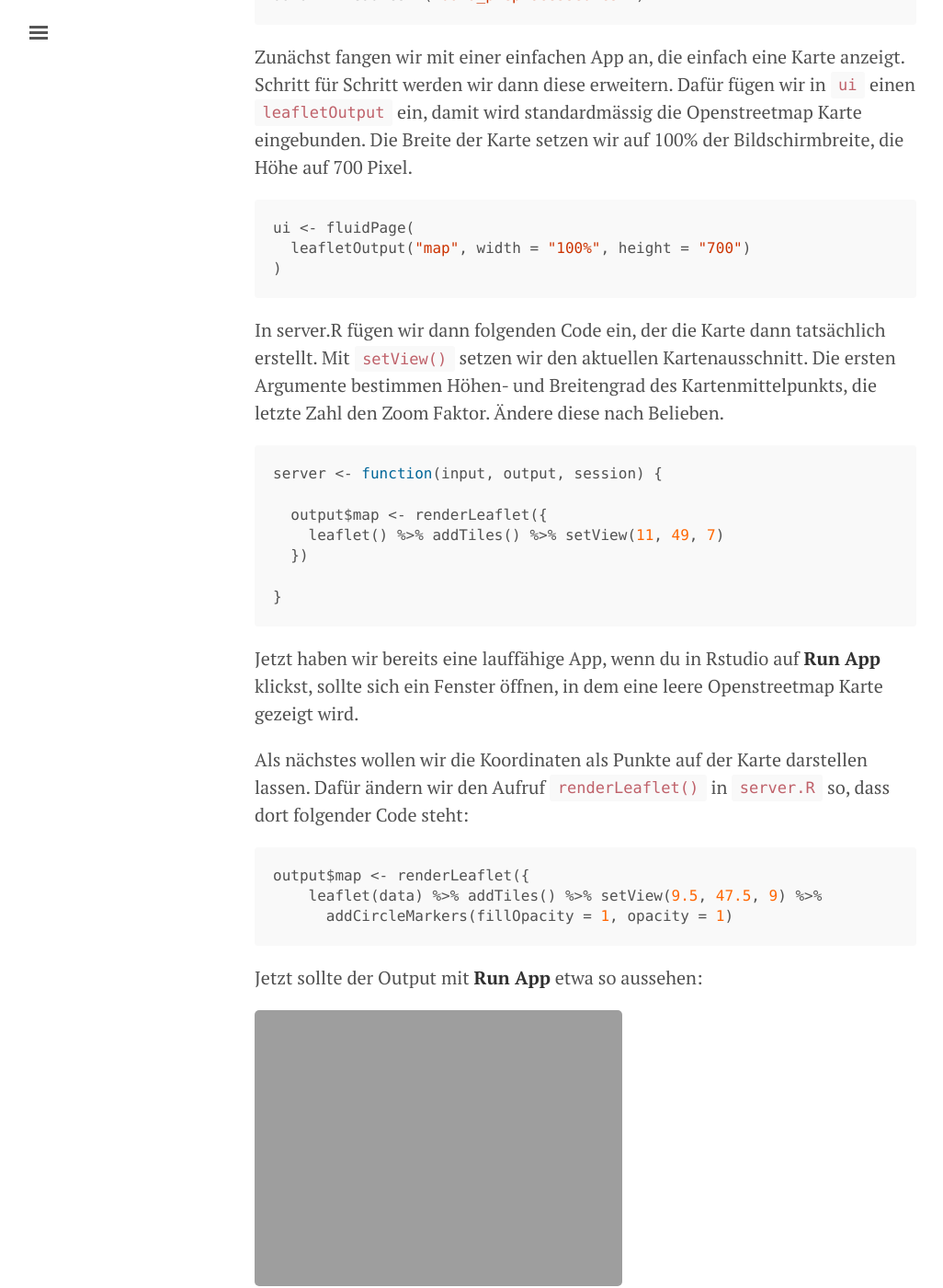
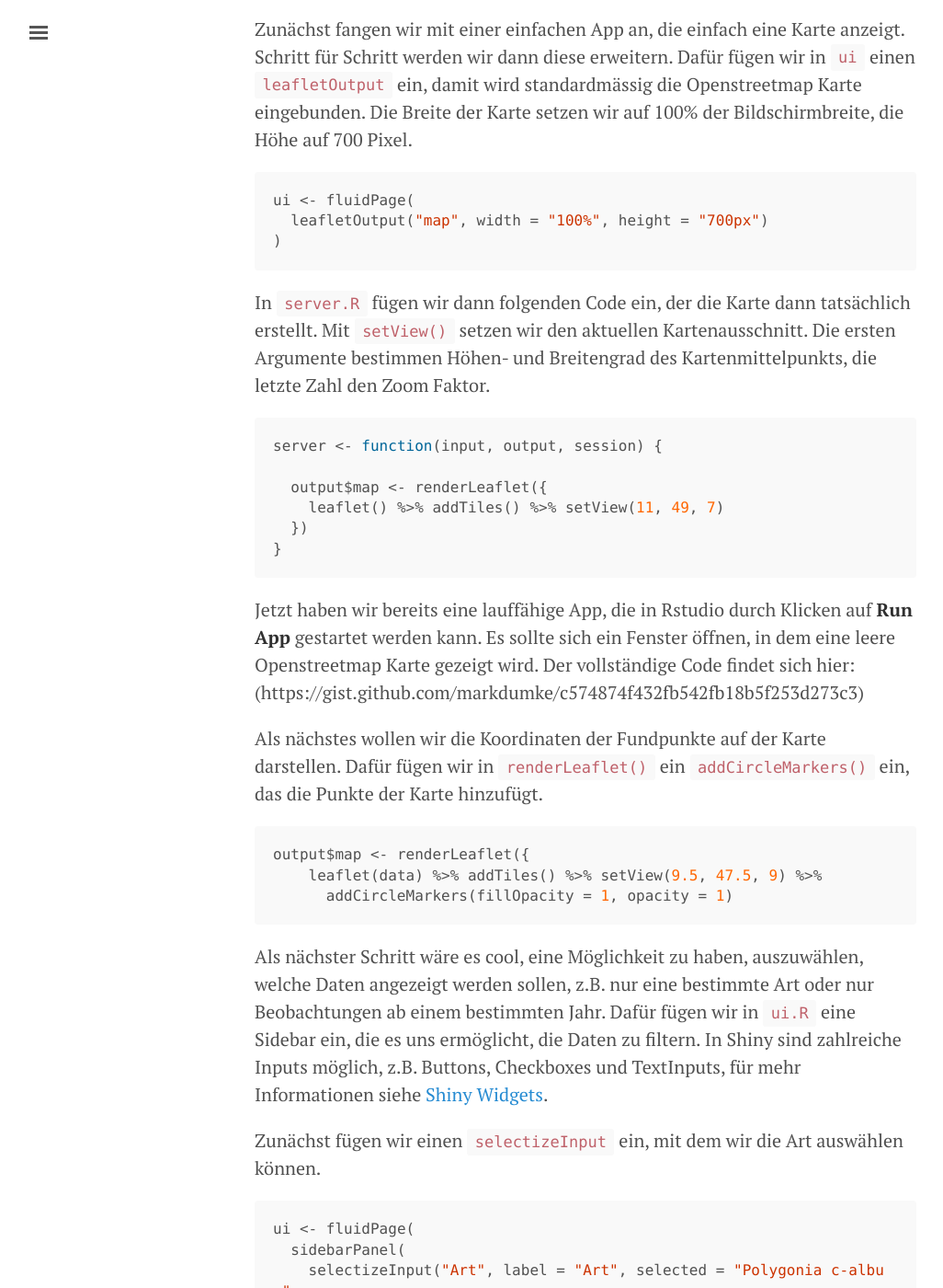
Before and after one commit to markdumke/Blog, a Jekyll site: the page built from _posts/2017-03-26-beobachtungen-visualisieren-teil2.md, in a window 1280 px wide and 1400 px high, scrolled down 715 px. Shown: the whole window at 92% size, without its empty margins (3-1029 px from the left). Built offline with Jekyll 4.4.1, drawn with Linux system fonts in a browser that asks for light colours; comment, search, counter and statistics services are not loaded; some of the changed text lies outside the part shown.

Commit message:
update text

````diff
--- a/_posts/2017-03-26-beobachtungen-visualisieren-teil2.md
+++ b/_posts/2017-03-26-beobachtungen-visualisieren-teil2.md
@@ -8,25 +8,25 @@ comments: true
 ---
 
 ## Erstellen einer Shiny App
-Zunächst müssen wir das Paket Shiny installieren. Dieses erstellt im Folgenden die Visualisation. Eine Shiny App besteht immer aus 2 Teilen: einem `ui.R` Skript, dass die grafische Benutzeroberfläche (Buttons etc., die der Nutzer klicken kann) erstellt und ein `server.R` Skript, dass festlegt, was passieren soll, wenn z.B. ein Button geklickt wird. Zudem ist es nützlich ein weiteres Skript global.R zu haben, in dem alles passiert, was nur einmal vor Start der App gemacht werden muss, z.B. das Laden der Pakete und Daten. In `global.R` schreiben wir zunächst:
+Zunächst müssen wir das R Paket Shiny installieren. Dieses erstellt im Folgenden die Visualisation. Eine Shiny App besteht aus 2 Teilen: einem `ui.R` Skript, dass die grafische Benutzeroberfläche (Buttons etc., die der Nutzer klicken kann) erstellt und ein `server.R` Skript, dass festlegt, was passieren soll, wenn z.B. ein Button geklickt wird. Zudem ist es nützlich ein weiteres Skript `global.R` zu haben, in dem Code nur einmal bei Start der App ausgeführt wird, z.B. das Laden der Pakete und Daten. In `global.R` schreiben wir zunächst:
 
 ```r
 library(shiny)
-library(leaflet)
+library(leaflet) # for the map
 
 # load data
-data <- read.csv2("data_preprocessed.csv")
+data <- read.csv2("data.csv")
 ```
 
 Zunächst fangen wir mit einer einfachen App an, die einfach eine Karte anzeigt. Schritt für Schritt werden wir dann diese erweitern. Dafür fügen wir in `ui` einen `leafletOutput` ein, damit wird standardmässig die Openstreetmap Karte eingebunden. Die Breite der Karte setzen wir auf 100% der Bildschirmbreite, die Höhe auf 700 Pixel.
 
 ```r
 ui <- fluidPage(
-  leafletOutput("map", width = "100%", height = "700")
+  leafletOutput("map", width = "100%", height = "700px")
 )
 ```
 
-In server.R fügen wir dann folgenden Code ein, der die Karte dann tatsächlich erstellt. Mit `setView()` setzen wir den aktuellen Kartenausschnitt. Die ersten Argumente bestimmen Höhen- und Breitengrad des Kartenmittelpunkts, die letzte Zahl den Zoom Faktor. Ändere diese nach Belieben.
+In `server.R` fügen wir dann folgenden Code ein, der die Karte dann tatsächlich erstellt. Mit `setView()` setzen wir den aktuellen Kartenausschnitt. Die ersten Argumente bestimmen Höhen- und Breitengrad des Kartenmittelpunkts, die letzte Zahl den Zoom Faktor.
 
 ```r
 server <- function(input, output, session) {
@@ -34,12 +34,11 @@ server <- function(input, output, session) {
   output$map <- renderLeaflet({
     leaflet() %>% addTiles() %>% setView(11, 49, 7)
   })
-
 }
 ```
-Jetzt haben wir bereits eine lauffähige App, wenn du in Rstudio auf **Run App** klickst, sollte sich ein Fenster öffnen, in dem eine leere Openstreetmap Karte gezeigt wird.
+Jetzt haben wir bereits eine lauffähige App, die in Rstudio durch Klicken auf **Run App** gestartet werden kann. Es sollte sich ein Fenster öffnen, in dem eine leere Openstreetmap Karte gezeigt wird. Der vollständige Code findet sich hier: (https://gist.github.com/markdumke/c574874f432fb542fb18b5f253d273c3)
 
-Als nächstes wollen wir die Koordinaten als Punkte auf der Karte darstellen lassen. Dafür ändern wir den Aufruf `renderLeaflet()` in `server.R` so, dass dort folgender Code steht:
+Als nächstes wollen wir die Koordinaten der Fundpunkte auf der Karte darstellen. Dafür fügen wir in  `renderLeaflet()` ein `addCircleMarkers()` ein, das die Punkte der Karte hinzufügt.
 
 ```r
 output$map <- renderLeaflet({
@@ -47,15 +46,11 @@ output$map <- renderLeaflet({
       addCircleMarkers(fillOpacity = 1, opacity = 1)
 ```
 
-Jetzt sollte der Output mit **Run App** etwa so aussehen:
-
-![Shiny App]({{ site.url }}/assets/app2.JPG)
-
-Der Code kann hier gefunden werden:  <a href="https://gist.github.com/markdumke/55fd69e4a4d1d994c17d85c14d139388" target="_blank">Code</a>
+Als nächster Schritt wäre es cool, eine Möglichkeit zu haben, auszuwählen, welche Daten angezeigt werden sollen, z.B. nur eine bestimmte Art oder nur Beobachtungen ab einem bestimmten Jahr.
+Dafür fügen wir in `ui.R` eine Sidebar ein, die es uns ermöglicht, die Daten zu filtern. In Shiny sind zahlreiche Inputs möglich, z.B. Buttons, Checkboxes und TextInputs, für mehr Informationen siehe [Shiny Widgets](http://shiny.rstudio.com/gallery/widget-gallery.html).
 
 
-Als nächster Schritt wäre es cool, eine Möglichkeit zu haben, welche Daten angezeigt werden sollen, z.B. nur eine bestimmte Art oder nur Beobachtungen ab einem bestimmten Jahr darzustellen.
-Dafür fügen wir in `ui.R` eine sidebar ein, die es uns erlaubt genau diese Auswahlen zu treffen. In Shiny sind zahlreiche Inputs möglich, z.B. Buttons, Checkboxes und TextInputs, für mehr Informationen siehe <a href="http://shiny.rstudio.com/gallery/widget-gallery.html" target="_blank">Shiny Widgets</a>
+Zunächst fügen wir einen `selectizeInput` ein, mit dem wir die Art auswählen können.
 
 ```r
 ui <- fluidPage(
@@ -67,7 +62,7 @@ ui <- fluidPage(
 )
 ```
 
-Damit bei Auswahl einer Art, auch nur die Punkte dieser Art auf der Karte angezeigt werden, müssen wir in `server.R` ein subset der Daten bilden.
+Damit bei Auswahl einer Art, auch nur die Punkte dieser Art auf der Karte angezeigt werden, müssen wir in `server.R` ein subset der Daten bilden. Falls keine Art ausgewählt ist, werden alle Punkte angezeigt.
 
 ```r
   # check if input is empty, then do not subset
````
Also changed, not shown: other parts of _posts/2017-03-26-beobachtungen-visualisieren-teil2.md (+1 -1 lines).
